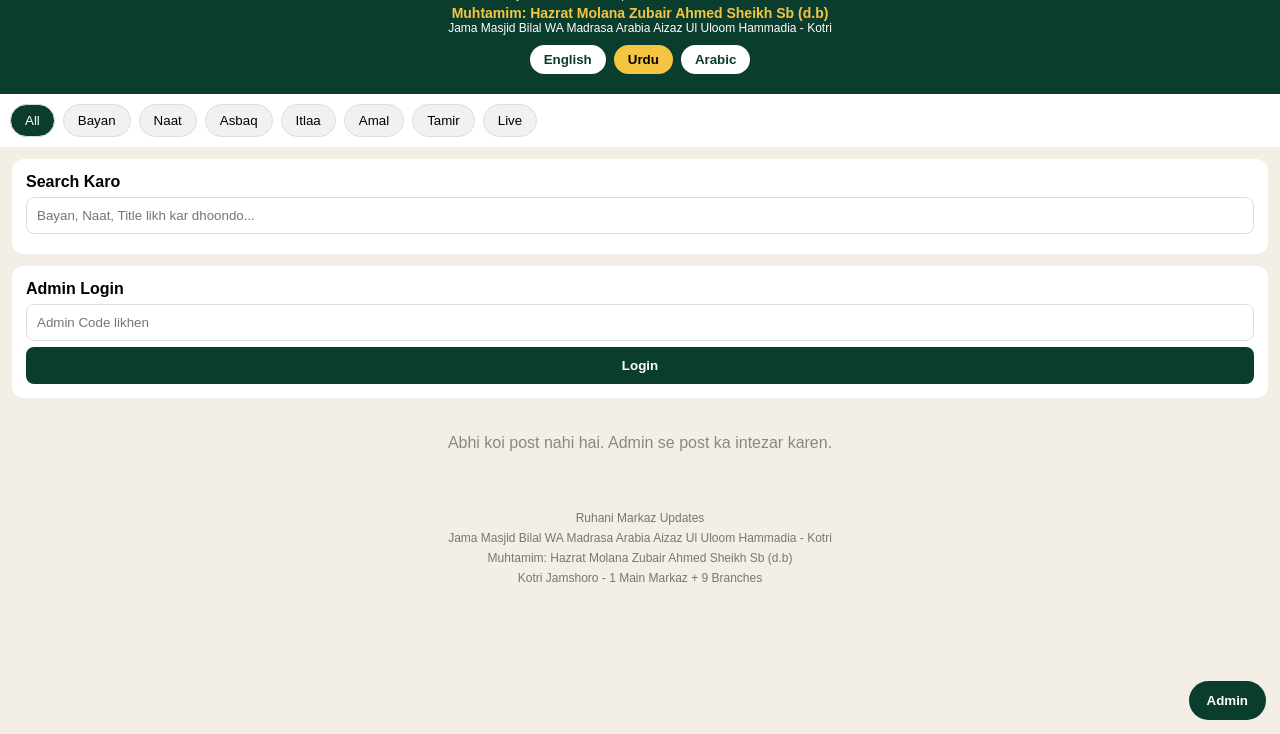
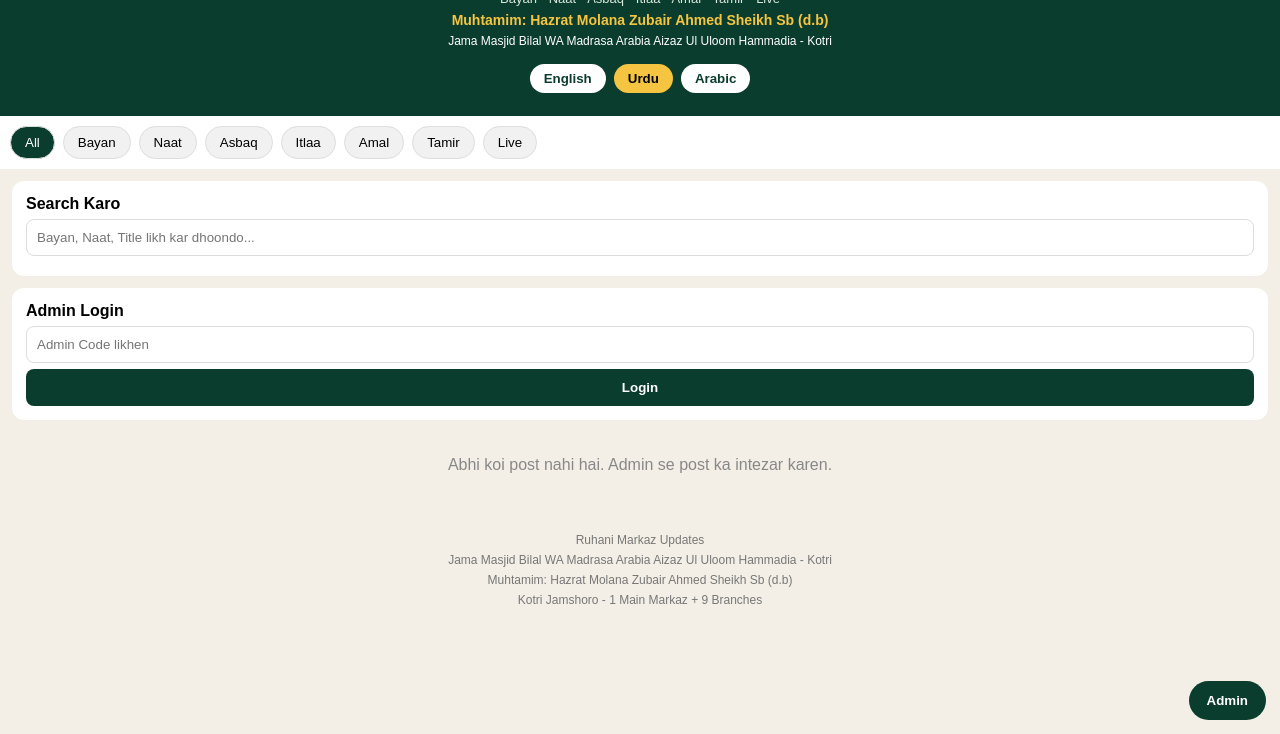
Before and after one commit to muzamilkhankhan6456/Ruhani-Markaz-Updates-, a plain HTML site: page index.html in a window 1280 px wide. Shown: the part 66-800 px from the top of the page. Drawn offline with Linux system fonts and the light colour scheme.

Commit message:
Update index.html

```diff
--- a/index.html
+++ b/index.html
@@ -8,9 +8,10 @@
 <meta name="theme-color" content="#0b3d2e">
 <style>
 *{box-sizing:border-box} body{margin:0;font-family:Arial,sans-serif;background:#f3efe6}
-header{background:#0b3d2e;color:#fff;text-align:center;padding:20px 12px}
-header h1{margin:0;font-size:24px}
-header p{margin:4px 0;font-size:13px;color:#d8e8dd}
+header{background:#0b3d2e;color:#fff;text-align:center;padding:20px 12px;overflow:hidden}
+header h1,header p,header div{margin:0;padding:3px 0;unicode-bidi:isolate;white-space:normal}
+header h1{font-size:24px}
+header p{font-size:13px;color:#d8e8dd}
 .muhtamim{color:#f5c542;font-weight:bold;font-size:14px}
 .markaz{font-size:12px}
 .langs{margin-top:10px;display:flex;justify-content:center;gap:8px}
@@ -31,105 +32,96 @@ footer{text-align:center;color:#777;font-size:12px;padding:20px;line-height:20px
 </head>
 <body>
 <header>
-<h1 id="t-title">Ruhani Markaz Updates</h1>
-<p id="t-sub">Bayan • Naat • Asbaq • Itlaa • Amal • Tamir • Live</p>
-<div class="muhtamim" id="t-muhtamim">Muhtamim: Hazrat Molana Zubair Ahmed Sheikh Sb (d.b)</div>
-<div class="markaz" id="t-markaz">Jama Masjid Bilal WA Madrasa Arabia Aizaz Ul Uloom Hammadia - Kotri</div>
+<h1 id="t-title"></h1>
+<p id="t-sub"></p>
+<div class="muhtamim" id="t-muhtamim"></div>
+<div class="markaz" id="t-markaz"></div>
 <div class="langs">
 <button onclick="setLang('en')" id="b-en">English</button>
-<button onclick="setLang('ur')" id="b-ur" class="active">Urdu</button>
+<button onclick="setLang('ur')" id="b-ur">Urdu</button>
 <button onclick="setLang('ar')" id="b-ar">Arabic</button>
 </div>
 </header>
-
 <div class="cats" id="cats"></div>
-
 <div class="card">
-<b id="t-search">Search Karo</b>
-<input id="search" placeholder="Bayan, Naat, Title likh kar dhoondo..." oninput="render()">
+<b id="t-search"></b>
+<input id="search" oninput="render()">
 </div>
-
 <div class="card" id="loginBox">
-<b id="t-login">Admin Login</b>
-<input id="code" type="password" placeholder="Admin Code likhen">
-<button class="main" onclick="login()" id="t-loginBtn">Login</button>
+<b id="t-login"></b>
+<input id="code" type="password">
+<button class="main" onclick="login()" id="t-loginBtn"></button>
 </div>
-
 <div class="card" id="adminBox" style="display:none">
-<b id="t-admin">Admin Panel</b>
-<select id="pCat"><option>Bayan</option><option>Naat</option><option>Asbaq</option><option>Itlaa</option><option>Amal</option><option>Tamir</option><option>Live</option></select>
+<b id="t-admin"></b>
+<select id="pCat"></select>
 <input id="pTitle" placeholder="Title likhen">
 <textarea id="pDesc" placeholder="Tafseel likhen (zaroori nahi)"></textarea>
-<input id="pLink" placeholder="Link (zaroori nahi - khaali chor sakte hain)">
+<input id="pLink" placeholder="Link (zaroori nahi)">
 <input id="pBranch" placeholder="Branch ka naam">
-<button class="main" onclick="addPost()" id="t-publish">Publish Post</button>
+<button class="main" onclick="addPost()" id="t-publish"></button>
 <hr>
-<b id="t-branchTitle">Branch Add Karo</b>
+<b id="t-branchTitle"></b>
 <input id="bName" placeholder="Nayi Branch ka naam">
-<button class="main" onclick="addBranch()" id="t-addBranch">Add Branch</button>
+<button class="main" onclick="addBranch()" id="t-addBranch"></button>
 <div id="branchList"></div>
-<button class="main" onclick="logout()" style="background:#999;margin-top:10px" id="t-logout">Logout</button>
+<button class="main" onclick="logout()" style="background:#999;margin-top:10px" id="t-logout"></button>
 </div>
-
 <div id="posts"></div>
-
-<footer id="t-footer">Ruhani Markaz Updates<br>Jama Masjid Bilal WA Madrasa Arabia Aizaz Ul Uloom Hammadia - Kotri<br>Muhtamim: Hazrat Molana Zubair Ahmed Sheikh Sb (d.b)<br>Kotri Jamshoro - 1 Main Markaz + 9 Branches</footer>
+<footer id="t-footer"></footer>
 <button class="adminBtn" onclick="document.getElementById('loginBox').scrollIntoView()">Admin</button>
-
 <script>
 let lang = localStorage.getItem('rm_lang') || 'ur';
 let posts = JSON.parse(localStorage.getItem('rm_posts') || '[]');
 let branches = JSON.parse(localStorage.getItem('rm_branches') || '["Main Markaz - Kotri"]');
 let curCat = 'All';
-let cats = ['All','Bayan','Naat','Asbaq','Itlaa','Amal','Tamir','Live'];
-
 const T = {
-en:{title:"Ruhani Markaz Updates",sub:"Bayan • Naat • Asbaq • Itlaa • Amal • Tamir • Live",muhtamim:"Muhtamim: Hazrat Molana Zubair Ahmed Sheikh Sb (d.b)",markaz:"Jama Masjid Bilal WA Madrasa Arabia Aizaz Ul Uloom Hammadia - Kotri",search:"Search",searchPh:"Search Bayan, Naat, Title...",login:"Admin Login",loginBtn:"Login",codePh:"Enter Admin Code",admin:"Admin Panel",publish:"Publish Post",branchTitle:"Add Branch",addBranch:"Add Branch",logout:"Logout",noPost:"No post yet. Wait for Admin.",footer:"Ruhani Markaz Updates"},
-ur:{title:"Ruhani Markaz Updates",sub:"Bayan • Naat • Asbaq • Itlaa • Amal • Tamir • Live",muhtamim:"Muhtamim: Hazrat Molana Zubair Ahmed Sheikh Sb (d.b)",markaz:"Jama Masjid Bilal WA Madrasa Arabia Aizaz Ul Uloom Hammadia - Kotri",search:"Search Karo",searchPh:"Bayan, Naat, Title likh kar dhoondo...",login:"Admin Login",loginBtn:"Login",codePh:"Admin Code likhen",admin:"Admin Panel",publish:"Publish Post",branchTitle:"Branch Add Karo",addBranch:"Add Branch",logout:"Logout",noPost:"Abhi koi post nahi hai. Admin se post ka intezar karen.",footer:"Ruhani Markaz Updates"},
-ar:{title:"المركز الروحاني للتحديثات",sub:"بيان • نعت • دروس • إعلان • عمل • تعمير • مباشر",muhtamim:"المحتمم: حضرت مولانا زبير أحمد شيخ صاحب (د.ب)",markaz:"جامع مسجد بلال و مدرسة عربية إعزاز العلوم الحمادية - كوتري",search:"بحث",searchPh:"ابحث عن بيان، نعت، عنوان...",login:"دخول المسؤول",loginBtn:"دخول",codePh:"أدخل رمز المسؤول",admin:"لوحة المسؤول",publish:"نشر المنشور",branchTitle:"إضافة فرع",addBranch:"إضافة فرع",logout:"تسجيل خروج",noPost:"لا توجد منشورات بعد. انتظر المسؤول.",footer:"المركز الروحاني للتحديثات"}
+en:{title:"Ruhani Markaz Updates",sub:"Bayan • Naat • Asbaq • Itlaa • Amal • Tamir • Live",muhtamim:"Muhtamim: Hazrat Molana Zubair Ahmed Sheikh Sb (d.b)",markaz:"Jama Masjid Bilal WA Madrasa Arabia Aizaz Ul Uloom Hammadia - Kotri",search:"Search",searchPh:"Search Bayan, Naat, Title...",login:"Admin Login",loginBtn:"Login",codePh:"Enter Admin Code",admin:"Admin Panel",publish:"Publish Post",branchTitle:"Add Branch",addBranch:"Add Branch",logout:"Logout",noPost:"No post yet. Wait for Admin.",cats:['All','Bayan','Naat','Asbaq','Itlaa','Amal','Tamir','Live'],footer:"Ruhani Markaz Updates<br>Jama Masjid Bilal WA Madrasa Arabia Aizaz Ul Uloom Hammadia - Kotri<br>Muhtamim: Hazrat Molana Zubair Ahmed Sheikh Sb (d.b)<br>Kotri Jamshoro - 1 Main Markaz + 9 Branches"},
+ur:{title:"Ruhani Markaz Updates",sub:"Bayan • Naat • Asbaq • Itlaa • Amal • Tamir • Live",muhtamim:"Muhtamim: Hazrat Molana Zubair Ahmed Sheikh Sb (d.b)",markaz:"Jama Masjid Bilal WA Madrasa Arabia Aizaz Ul Uloom Hammadia - Kotri",search:"Search Karo",searchPh:"Bayan, Naat, Title likh kar dhoondo...",login:"Admin Login",loginBtn:"Login",codePh:"Admin Code likhen",admin:"Admin Panel",publish:"Publish Post",branchTitle:"Branch Add Karo",addBranch:"Add Branch",logout:"Logout",noPost:"Abhi koi post nahi hai. Admin se post ka intezar karen.",cats:['All','Bayan','Naat','Asbaq','Itlaa','Amal','Tamir','Live'],footer:"Ruhani Markaz Updates<br>Jama Masjid Bilal WA Madrasa Arabia Aizaz Ul Uloom Hammadia - Kotri<br>Muhtamim: Hazrat Molana Zubair Ahmed Sheikh Sb (d.b)<br>Kotri Jamshoro - 1 Main Markaz + 9 Branches"},
+ar:{title:"المركز الروحاني للتحديثات",sub:"بيان • نعت • دروس • إعلان • عمل • تعمير • مباشر",muhtamim:"المحتمم: حضرت مولانا زبير أحمد شيخ صاحب (د.ب)",markaz:"جامع مسجد بلال و مدرسة عربية إعزاز العلوم الحمادية - كوتري",search:"بحث",searchPh:"ابحث عن بيان، نعت، عنوان...",login:"دخول المسؤول",loginBtn:"دخول",codePh:"أدخل رمز المسؤول",admin:"لوحة المسؤول",publish:"نشر المنشور",branchTitle:"إضافة فرع",addBranch:"إضافة فرع",logout:"تسجيل خروج",noPost:"لا توجد منشورات بعد. انتظر المسؤول.",cats:['الكل','بيان','نعت','دروس','إعلان','عمل','تعمير','مباشر'],footer:"المركز الروحاني للتحديثات<br>جامع مسجد بلال و مدرسة عربية إعزاز العلوم الحمادية - كوتري<br>المحتمم: حضرت مولانا زبير أحمد شيخ صاحب (د.ب)<br>كوتري جامشورو - 1 مركز رئيسي + 9 فروع"}
 };
-
 function setLang(l){
-  lang = l; localStorage.setItem('rm_lang', l);
+  lang=l; localStorage.setItem('rm_lang',l);
+  let t=T[l];
   document.getElementById('b-en').className = l=='en'?'active':'';
   document.getElementById('b-ur').className = l=='ur'?'active':'';
   document.getElementById('b-ar').className = l=='ar'?'active':'';
-  document.documentElement.lang = l;
+  document.documentElement.lang=l;
   document.body.dir = l=='ar'?'rtl':'ltr';
-  let t = T[l];
-  document.getElementById('t-title').innerText = t.title;
-  document.getElementById('t-sub').innerText = t.sub;
-  document.getElementById('t-muhtamim').innerText = t.muhtamim;
-  document.getElementById('t-markaz').innerText = t.markaz;
-  document.getElementById('t-search').innerText = t.search;
-  document.getElementById('search').placeholder = t.searchPh;
-  document.getElementById('t-login').innerText = t.login;
-  document.getElementById('t-loginBtn').innerText = t.loginBtn;
-  document.getElementById('code').placeholder = t.codePh;
-  document.getElementById('t-admin').innerText = t.admin;
-  document.getElementById('t-publish').innerText = t.publish;
-  document.getElementById('t-branchTitle').innerText = t.branchTitle;
-  document.getElementById('t-addBranch').innerText = t.addBranch;
-  document.getElementById('t-logout').innerText = t.logout;
+  // Purana text pehle poora saaf karo, phir naya likho - isi se double wala masla khatam hoga
+  ['t-title','t-sub','t-muhtamim','t-markaz','t-search','t-login','t-loginBtn','t-admin','t-publish','t-branchTitle','t-addBranch','t-logout','t-footer'].forEach(id=>{document.getElementById(id).textContent='';});
+  document.getElementById('t-title').textContent=t.title;
+  document.getElementById('t-sub').textContent=t.sub;
+  document.getElementById('t-muhtamim').textContent=t.muhtamim;
+  document.getElementById('t-markaz').textContent=t.markaz;
+  document.getElementById('t-search').textContent=t.search;
+  document.getElementById('search').placeholder=t.searchPh;
+  document.getElementById('t-login').textContent=t.login;
+  document.getElementById('t-loginBtn').textContent=t.loginBtn;
+  document.getElementById('code').placeholder=t.codePh;
+  document.getElementById('t-admin').textContent=t.admin;
+  document.getElementById('t-publish').textContent=t.publish;
+  document.getElementById('t-branchTitle').textContent=t.branchTitle;
+  document.getElementById('t-addBranch').textContent=t.addBranch;
+  document.getElementById('t-logout').textContent=t.logout;
+  document.getElementById('t-footer').innerHTML=t.footer;
+  document.getElementById('pCat').innerHTML = t.cats.slice(1).map(c=>`<option>${c}</option>`).join('');
+  curCat='All';
   render();
 }
 function login(){ if(document.getElementById('code').value=='1234'){ document.getElementById('loginBox').style.display='none'; document.getElementById('adminBox').style.display='block'; renderBranches(); } else alert('Ghalat Code'); }
 function logout(){ document.getElementById('loginBox').style.display='block'; document.getElementById('adminBox').style.display='none'; }
-function addPost(){
-  let title=document.getElementById('pTitle').value; if(!title) return alert('Title likhen');
-  posts.unshift({cat:document.getElementById('pCat').value,title,desc:document.getElementById('pDesc').value,link:document.getElementById('pLink').value,branch:document.getElementById('pBranch').value,date:new Date().toLocaleDateString()});
-  localStorage.setItem('rm_posts',JSON.stringify(posts));
-  document.getElementById('pTitle').value=''; document.getElementById('pDesc').value=''; document.getElementById('pLink').value=''; document.getElementById('pBranch').value='';
-  render(); alert('Post ho gaya!');
-}
+function addPost(){ let title=document.getElementById('pTitle').value; if(!title) return alert('Title likhen'); posts.unshift({cat:document.getElementById('pCat').value,title,desc:document.getElementById('pDesc').value,link:document.getElementById('pLink').value,branch:document.getElementById('pBranch').value,date:new Date().toLocaleDateString()}); localStorage.setItem('rm_posts',JSON.stringify(posts)); document.getElementById('pTitle').value=''; document.getElementById('pDesc').value=''; document.getElementById('pLink').value=''; document.getElementById('pBranch').value=''; render(); alert('Post ho gaya!'); }
 function addBranch(){ let n=document.getElementById('bName').value; if(!n) return; branches.push(n); localStorage.setItem('rm_branches',JSON.stringify(branches)); document.getElementById('bName').value=''; renderBranches(); }
 function delBranch(i){ branches.splice(i,1); localStorage.setItem('rm_branches',JSON.stringify(branches)); renderBranches(); }
 function renderBranches(){ document.getElementById('branchList').innerHTML = branches.map((b,i)=>`<div style="display:flex;justify-content:space-between;padding:8px;border-bottom:1px solid #eee"><span>${b}</span><button onclick="delBranch(${i})">❌</button></div>`).join(''); }
 function render(){
-  document.getElementById('cats').innerHTML = cats.map(c=>`<button class="${c==curCat?'active':''}" onclick="curCat='${c}';render()">${c}</button>`).join('');
+  let t=T[lang];
+  document.getElementById('cats').innerHTML='';
+  document.getElementById('cats').innerHTML = t.cats.map(c=>`<button class="${(c==curCat || (c=='All'&&curCat=='All') || (c=='الكل'&&curCat=='All'))?'active':''}" onclick="curCat='${c}';render()">${c}</button>`).join('');
   let q=document.getElementById('search').value.toLowerCase();
-  let list=posts.filter(p=>(curCat=='All'||p.cat==curCat)&&(p.title.toLowerCase().includes(q)));
-  document.getElementById('posts').innerHTML = list.length? list.map(p=>`<div class="post"><span class="badge">${p.cat}</span> <span style="font-size:11px;color:#888">${p.branch||''} • ${p.date}</span><h3>${p.title}</h3><p>${p.desc||''}</p>${p.link?`<a href="${p.link}" target="_blank">Open Link</a>`:''}</div>`).join('') : `<p style="text-align:center;color:#888;padding:20px">${T[lang].noPost}</p>`;
+  let list=posts.filter(p=>(curCat=='All'||curCat=='الكل'||p.cat==curCat)&&(p.title.toLowerCase().includes(q)));
+  document.getElementById('posts').innerHTML = list.length? list.map(p=>`<div class="post"><span class="badge">${p.cat}</span> <span style="font-size:11px;color:#888">${p.branch||''} • ${p.date}</span><h3>${p.title}</h3><p>${p.desc||''}</p>${p.link?`<a href="${p.link}" target="_blank">Open Link</a>`:''}</div>`).join('') : `<p style="text-align:center;color:#888;padding:20px">${t.noPost}</p>`;
 }
 setLang(lang);
 if('serviceWorker' in navigator){ navigator.serviceWorker.register('sw.js'); }
```
